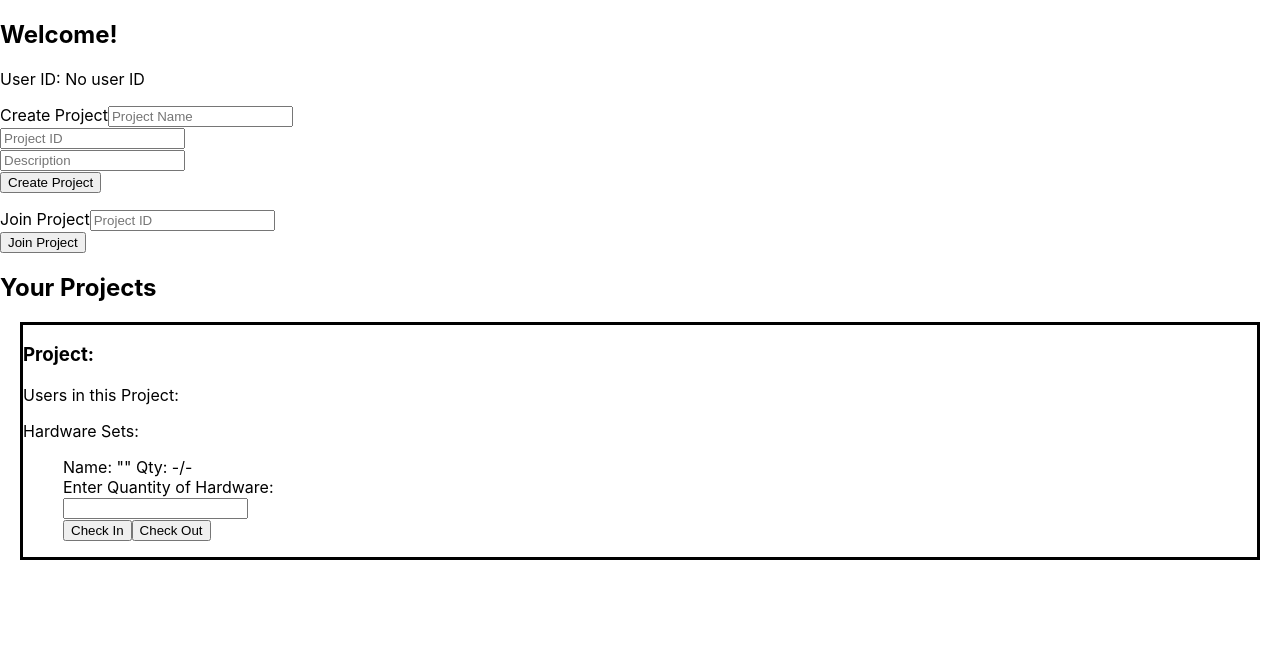
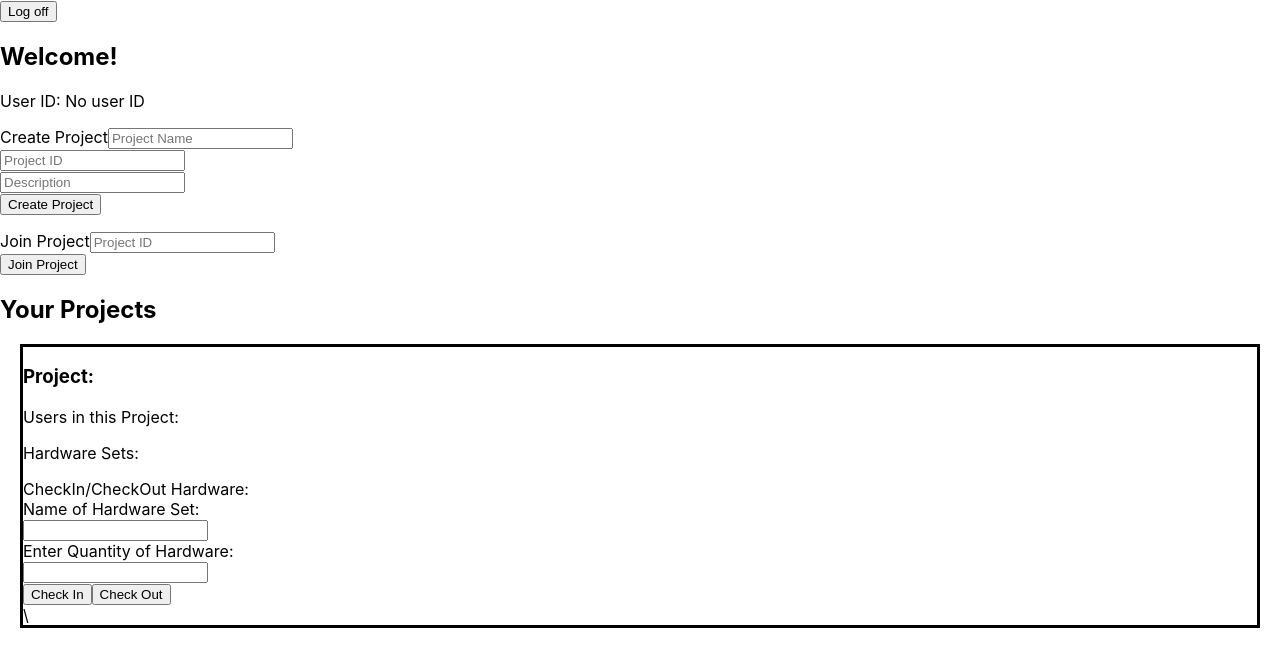
Before and after one commit to MNguyen-65/SoftwareLab-FinalProject, a React (Create React App) app in the folder client/: page /main in a window 1280 px wide. Shown: the top 666 px of the page. Built offline with nearby package versions, Linux system fonts and the light colour scheme.

Commit message:
Merged Michael's code and added a logout button

```diff
--- a/client/src/components/Checkout.js
+++ b/client/src/components/Checkout.js
@@ -4,7 +4,8 @@ class Checkout extends React.Component {
     constructor(props) {
       super(props);
       this.state = {
-        amount: ''
+        amount: '',
+        name: ''
       };
       this.handleSubmit = this.handleSubmit.bind(this);
       this.handleChange = this.handleChange.bind(this);
@@ -23,6 +24,10 @@ class Checkout extends React.Component {
       return (
         <form onSubmit={this.handleSubmit}>
           <label>
+          Name of Hardware Set:
+             <div>
+              <input type="text" name={this.state.name} onChange={this.handleChange} />
+             </div>
              Enter Quantity of Hardware:
              <div>
               <input type="text" amount={this.state.amount} onChange={this.handleChange} />
--- a/client/src/components/Project.js
+++ b/client/src/components/Project.js
@@ -20,11 +20,10 @@ class Project extends React.Component {
                 </ul>
                 Hardware Sets:
                 <ul>
-                  <div>Name: "" Qty: -/-
+                </ul>
+                CheckIn/CheckOut Hardware:
                       <Checkout />
-                  </div>
-                </ul>
-            </div>
+\            </div>
         </div>
       );
     }
--- a/client/src/pages/RegisterPage.js
+++ b/client/src/pages/RegisterPage.js
@@ -1,6 +1,7 @@
 import React, { useState } from 'react'
 import { useNavigate, Navigate, Link } from 'react-router-dom'
 import axios from 'axios';
+import UserPortal from './UserPortal'
 
 export default function OurSignUpPage() {
     const [loggedIn, setLoggedIn] = useState(false);
@@ -14,7 +15,7 @@ export default function OurSignUpPage() {
     const handleAddUser = (e) => {
         e.preventDefault();
 
-        axios.get('/add_user', {username: username, userId: userId, password: password})
+        axios.post('/add_user', {username: username, userId: userId, password: password})
             .then(res => {
                 if (res.data.success) {
                     setLoggedIn(true);
@@ -27,7 +28,7 @@ export default function OurSignUpPage() {
             });
       };
 
-      if (loggedIn) {
+    if (loggedIn) {
         return <Navigate to={`/main?userId=${userId}`} replace/>;
     }
 
@@ -37,7 +38,7 @@ export default function OurSignUpPage() {
             <div className="text-center m-5-auto">
                 <h2>Join us!</h2>
                 <h5>Create your own personal account</h5>
-                <form action="/home">
+                <form action="/main">
                     <p>
                         <label>Username</label><br/>
                         <input type="text" name="first_name" value = {username} onChange = {e => setUsername(e.target.value)}  required />
@@ -46,17 +47,17 @@ export default function OurSignUpPage() {
                         <label>UserId</label><br/>
                         <input type="text" name="user_id"  value = {userId} onChange = {e => setUserID(e.target.value)}required />
                     </p>
-                    <p>
+                    {/* <p>
                         <label>Email address</label><br/>
                         <input type="email" name="email" value = {email} onChange = {e => setEmail(e.target.value)} required />
-                    </p>
+                    </p> */}
                     <p>
                         <label>Password</label><br/>
                         <input type="password" name="password" value = {password} onChange = {e => setPassword(e.target.value)}requiredc />
                     </p>
-                    <p>
+                    {/* <p>
                         <input type="checkbox" name="checkbox" id="checkbox" required /> <span>I agree all statements in <a href="https://google.com" target="_blank" rel="noopener noreferrer">terms of service</a></span>.
-                    </p>
+                    </p> */}
                     <p>
                         <button id="sub_btn" onClick={handleAddUser}>Register</button>
                     </p>
@@ -66,7 +67,12 @@ export default function OurSignUpPage() {
                 </footer>
             </div>
         )}
-        {loggedIn}  {/* Brings it to next page */}
+        {loggedIn &&(
+            <div>
+                <h2>Hard-coding the below in LoginPage.js but it should be through app</h2>
+                <UserPortal />
+            </div>
+            )}
     </div>
     );
 }
--- a/client/src/pages/UserPortal.js
+++ b/client/src/pages/UserPortal.js
@@ -1,5 +1,5 @@
 import React, { useState } from 'react'
-import { useLocation, Link } from 'react-router-dom'
+import { useLocation, Navigate, Link } from 'react-router-dom'
 import axios from 'axios'
 
 import Project from '../components/Project'
@@ -9,6 +9,7 @@ export default function ProjectsPage() {
     const [projectName, setProjectName] = useState('');
     const [projectId, setProjectId] = useState('');
     const [description, setDescription] = useState('');
+    const [loggedOut, setLoggedOut] = useState(false);
 
     // const location = useLocation();
     const location = useLocation();
@@ -51,9 +52,17 @@ export default function ProjectsPage() {
     }
   };
 
+    const handleLogout = () => {
+        setLoggedOut(true);
+    }
+
+    if (loggedOut) {
+        return <Navigate to={'/'} replace/>;
+    }
 
     return (
         <div className="text-center m-5-auto">
+            <button onClick={handleLogout}> Log off</button>
             <h2>Welcome!</h2>
             <p>User ID: {userId}</p>
             {/* <form action="/projenter"> */}
```
Also changed, not shown: 1 other file (tests, documents, lock files or other folders).
